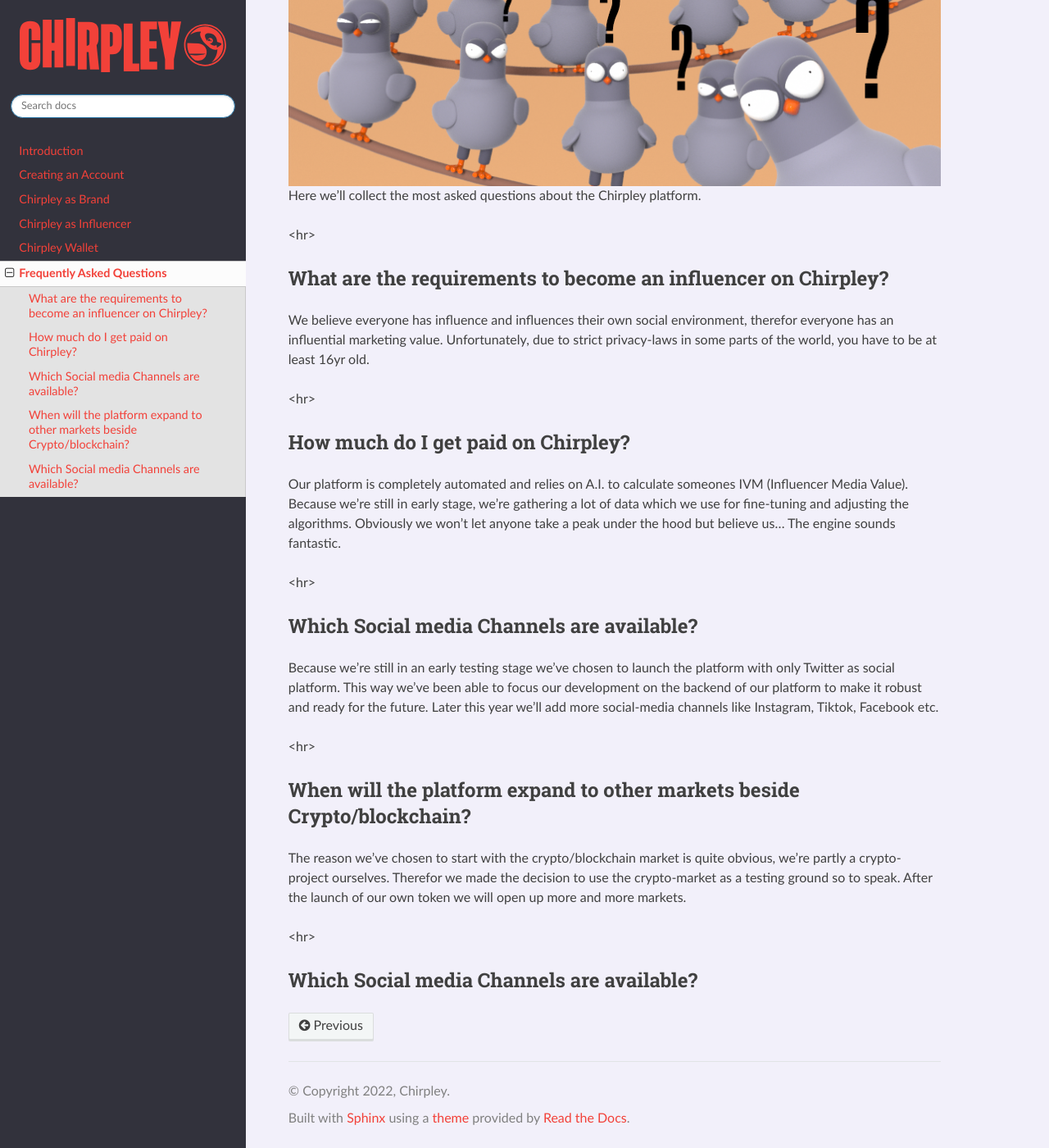
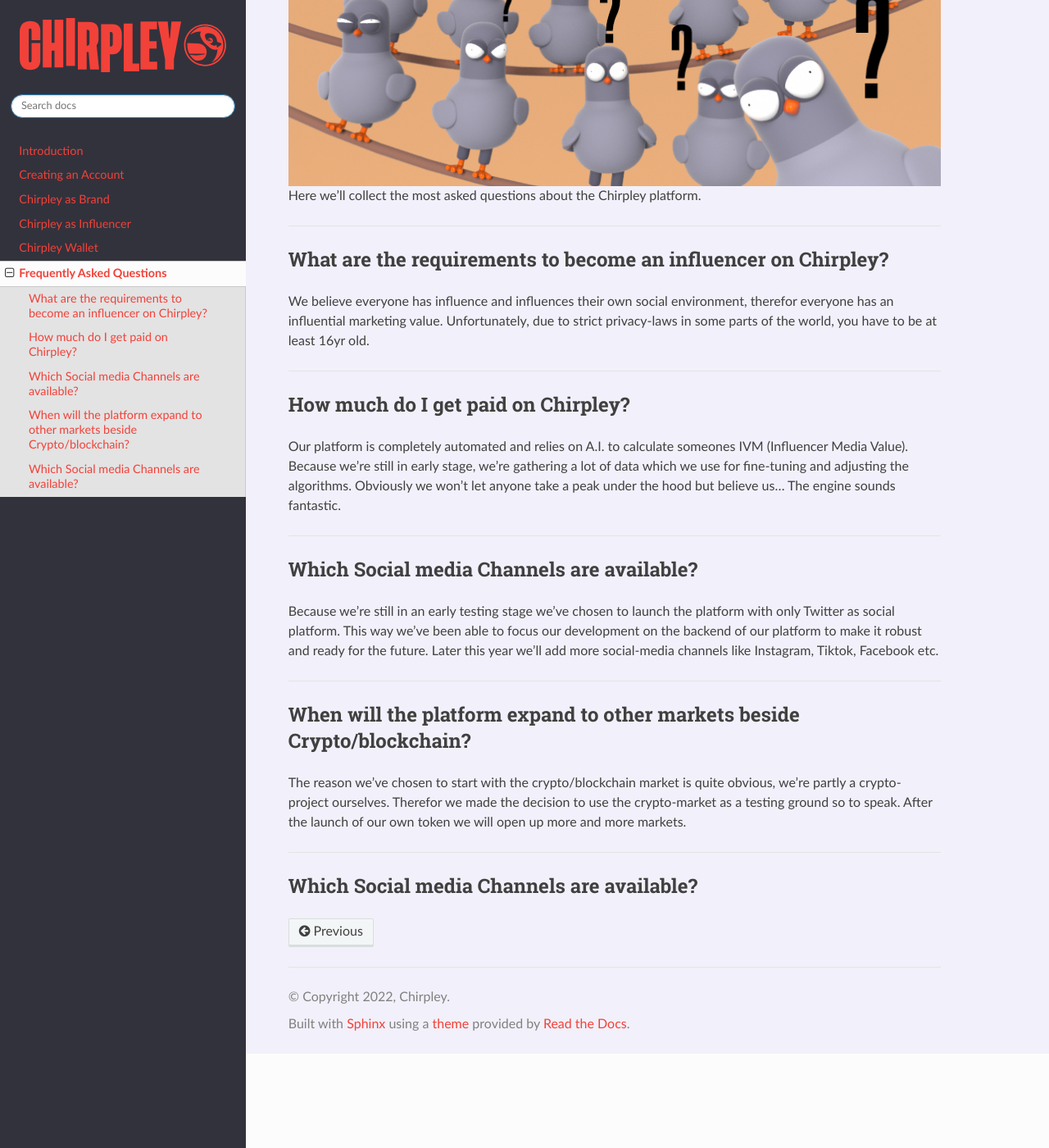
Before and after one commit to chirpley/docs, a Sphinx documentation site: the page built from docs/source/faqs.rst, in a window 1280 px wide and 1400 px high, scrolled down 331 px. Shown: the whole window at 82% size. Built offline with Sphinx 7.4.7 and the Read the Docs theme 2.0.0, drawn with Linux system fonts in a browser that asks for light colours.

Commit message:
Update faqs.rst

```diff
--- a/docs/source/faqs.rst
+++ b/docs/source/faqs.rst
@@ -10,7 +10,9 @@
 
 Here we'll collect the most asked questions about the Chirpley platform.
 
-<hr>
+.. raw:: html
+
+   <hr>
 
 What are the requirements to become an influencer on Chirpley?
 ------------
@@ -18,7 +20,9 @@
 We believe everyone has influence and influences their own social environment, therefor everyone has an influential marketing value.
 Unfortunately, due to strict privacy-laws in some parts of the world, you have to be at least 16yr old.
 
-<hr>
+.. raw:: html
+
+   <hr>
 
 How much do I get paid on Chirpley?
 ------------
@@ -27,7 +31,9 @@
 Because we're still in early stage, we're gathering a lot of data which we use for fine-tuning and adjusting the algorithms.
 Obviously we won't let anyone take a peak under the hood but believe us... The engine sounds fantastic.
 
-<hr>
+.. raw:: html
+
+   <hr>
 
 Which Social media Channels are available?
 ------------
@@ -36,7 +42,9 @@
 This way we've been able to focus our development on the backend of our platform to make it robust and ready for the future.
 Later this year we'll add more social-media channels like Instagram, Tiktok, Facebook etc.
 
-<hr>
+.. raw:: html
+
+   <hr>
 
 When will the platform expand to other markets beside Crypto/blockchain?
 ------------
@@ -44,7 +52,9 @@
 The reason we've chosen to start with the crypto/blockchain market is quite obvious, we're partly a crypto-project ourselves.
 Therefor we made the decision to use the crypto-market as a testing ground so to speak. After the launch of our own token we will open up more and more markets.
 
-<hr>
+.. raw:: html
+
+   <hr>
 
 Which Social media Channels are available?
 ------------
```
